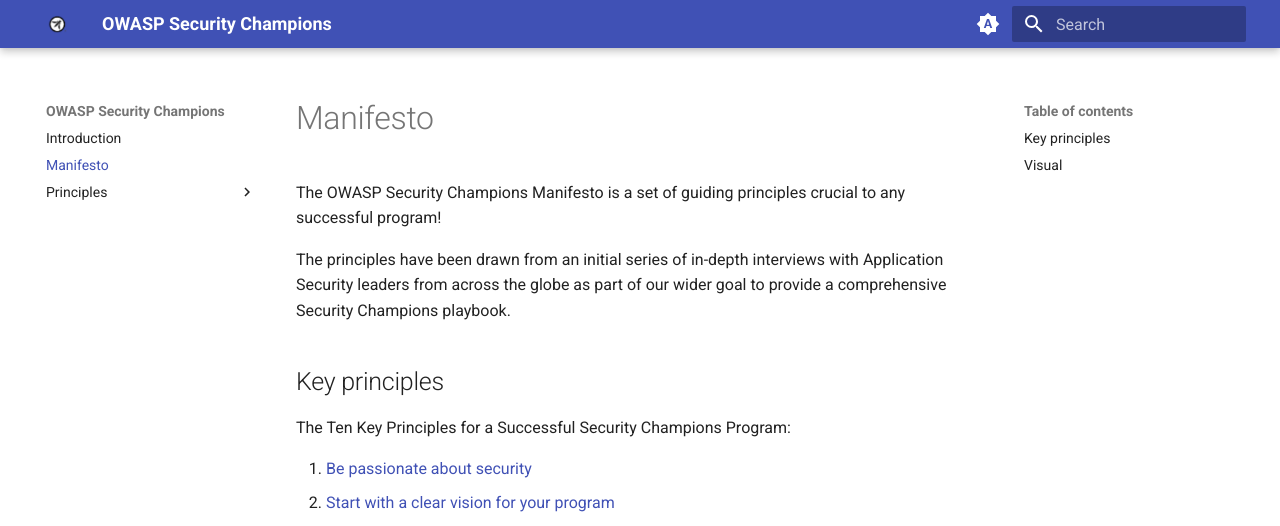
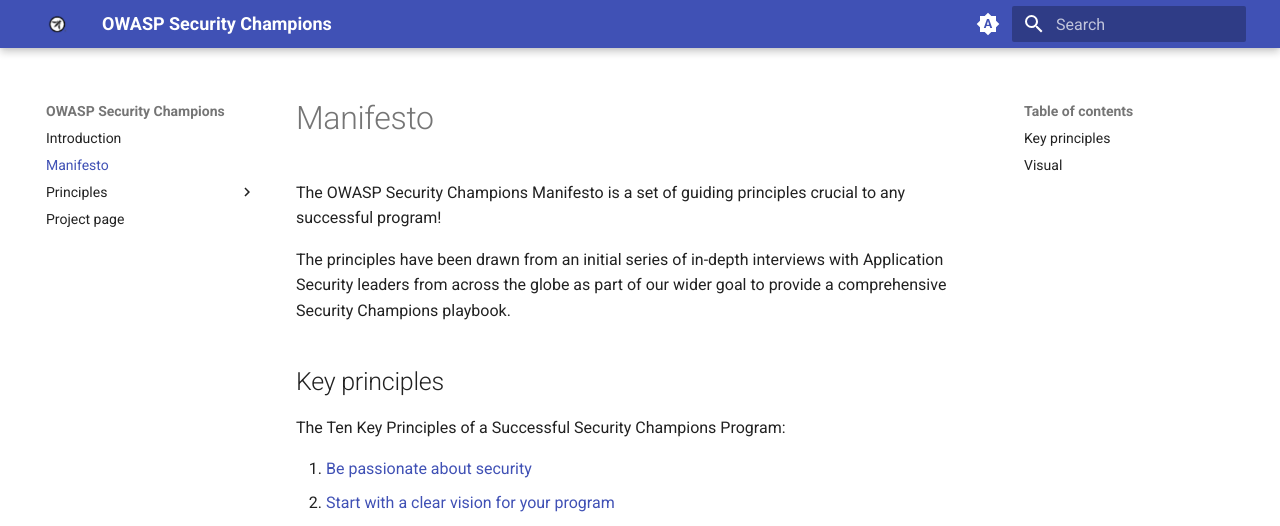
Before and after one commit to g-wijma/Security-Champions, an MkDocs documentation site: the page built from docs/manifesto.md, in a window 1280 px wide and 900 px high. Shown: the top 526 px of the window. Built offline with MkDocs 1.6.1 and Material for MkDocs 9.7.7, drawn with Linux system fonts in a browser that asks for light colours.

```diff
--- a/docs/manifesto.md
+++ b/docs/manifesto.md
@@ -3,7 +3,7 @@
 The principles have been drawn from an initial series of in-depth interviews with Application Security leaders from across the globe as part of our wider goal to provide a comprehensive Security Champions playbook.
 
 ## Key principles
-The Ten Key Principles for a Successful Security Champions Program:
+The Ten Key Principles of a Successful Security Champions Program:
 
 1. [Be passionate about security](principles/01_Be_passionate_about_security.md)
 2. [Start with a clear vision for your program](principles/02_Start_with_a_clear_vision_for_your_program.md)
--- a/mkdocs.yml
+++ b/mkdocs.yml
@@ -28,6 +28,9 @@
         icon: material/brightness-4
         name: Switch to system preference
 
+markdown_extensions:
+  - def_list
+
 nav:
   - Introduction: index.md
   - Manifesto: manifesto.md
@@ -42,3 +45,4 @@
     - 8. Reward responsibility: principles/08_Reward_responsibility.md
     - 9. Invest in your champions: principles/09_Invest_in_your_champions.md
     - 10. Anticipate personnel changes: principles/10_Anticipate_personnel_changes.md
+  - Project page: https://owasp.org/www-project-security-champions-guidebook/
```
Also changed, not shown: docs/principles/02_Start_with_a_clear_vision_for_your_program.md (+1 -0 lines), docs/principles/08_Reward_responsibility.md (+1 -0 lines), docs/principles/index.md (added, +14 -0 lines).
